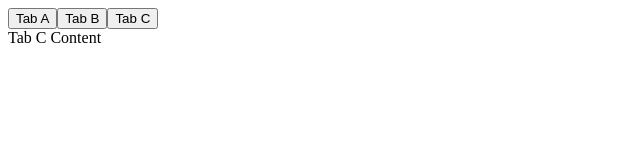
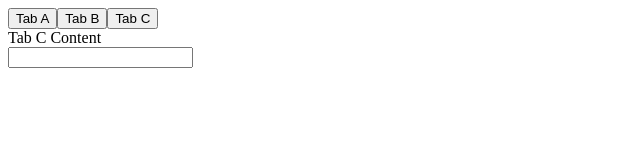
Before and after one commit to rajatk-31/vue-learn, a Vue app: page / in a window 1280 px wide. Both pictures are taken after a click on the button "Tab C". Shown: the top 160 px of the page, without its empty margins (0-640 px from the left). Built offline with nearby package versions, Linux system fonts and the light colour scheme.

Commit message:
Keeping dynamic components alive to avoid rerendr

```diff
--- a/src/App.vue
+++ b/src/App.vue
@@ -30,7 +30,9 @@ export default {
   <TabC v-if="activeTab == 'TabC'"></TabC> -->
 
   <!-- Vue specific -->
-  <component :is="activeTab" />
+  <keep-alive>
+    <component :is="activeTab" />
+  </keep-alive>
 </template>
 
 <style scoped>
--- a/src/components/TabC.vue
+++ b/src/components/TabC.vue
@@ -1,10 +1,16 @@
 <template>
   <div>Tab C Content</div>
+  <input type="text" v-model="name" />
 </template>
 
 <script>
 export default {
   name: "TabC",
+  data() {
+    return {
+      name: "",
+    };
+  },
 };
 </script>
 
```
